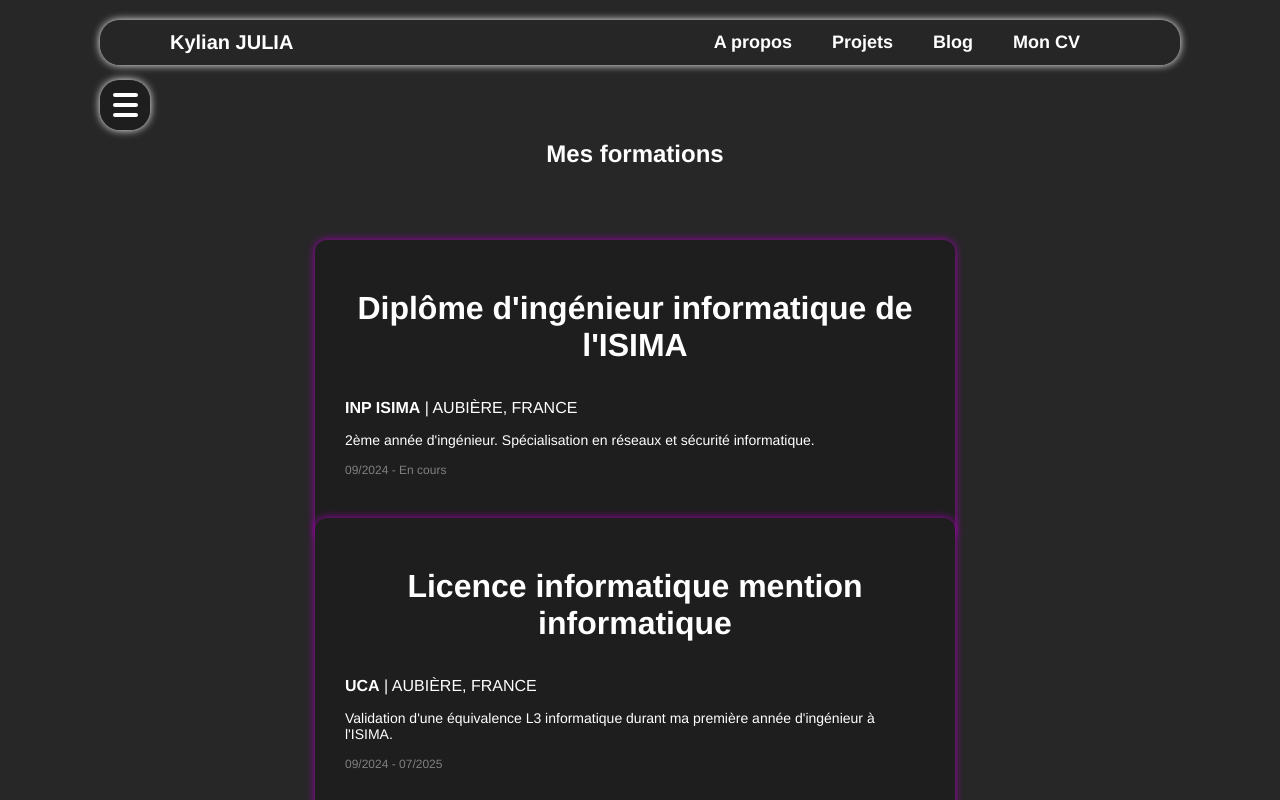
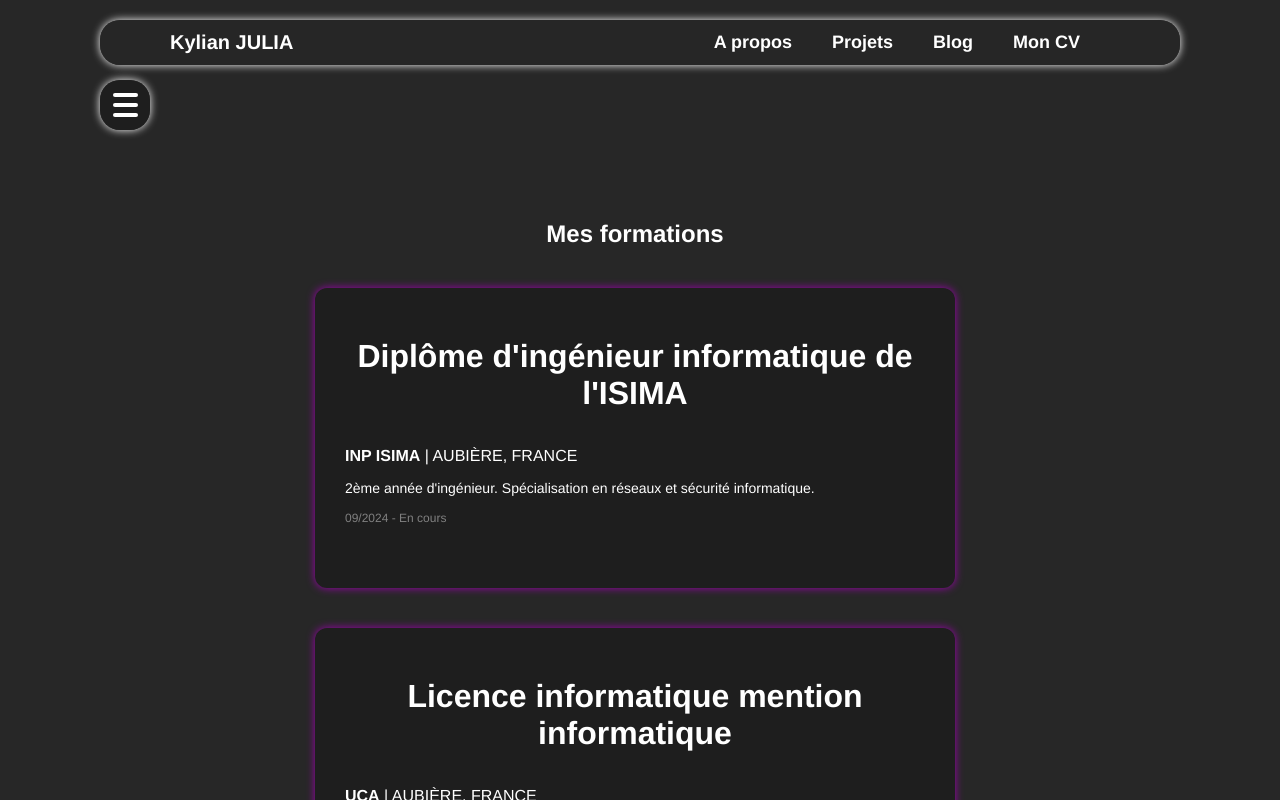
Before and after one commit to kylianjoff/kylianjulia, an Angular app in the folder kylianjulia/: page /about in a window 1280 px wide. Shown: the top 800 px of the page. Built offline with nearby package versions, Linux system fonts and the light colour scheme; what ngx-markdown would draw is missing.

Commit message:
Réglages margin titres expériences et formations

```diff
--- a/kylianjulia/src/app/about/about.css
+++ b/kylianjulia/src/app/about/about.css
@@ -215,6 +215,7 @@ section h2 {
   cursor: pointer;
   transition: transform 0.3s ease, filter 0.3s ease;
   filter: grayscale(85%);
+  border-radius: 20%;
 }
 
 .logos img:hover {
@@ -452,7 +453,8 @@ section h2 {
   top: 10vh; /* distance depuis le haut */
   z-index: 10;
   padding: 10px 0;     /* optionnel, pour espace */
-  margin-top: 0;        /* supprimer margin-top énorme */
+  margin-top: 80px;        /* supprimer margin-top énorme */
+  margin-bottom: 30px;
 }
 
 /* --- List --- */
```
